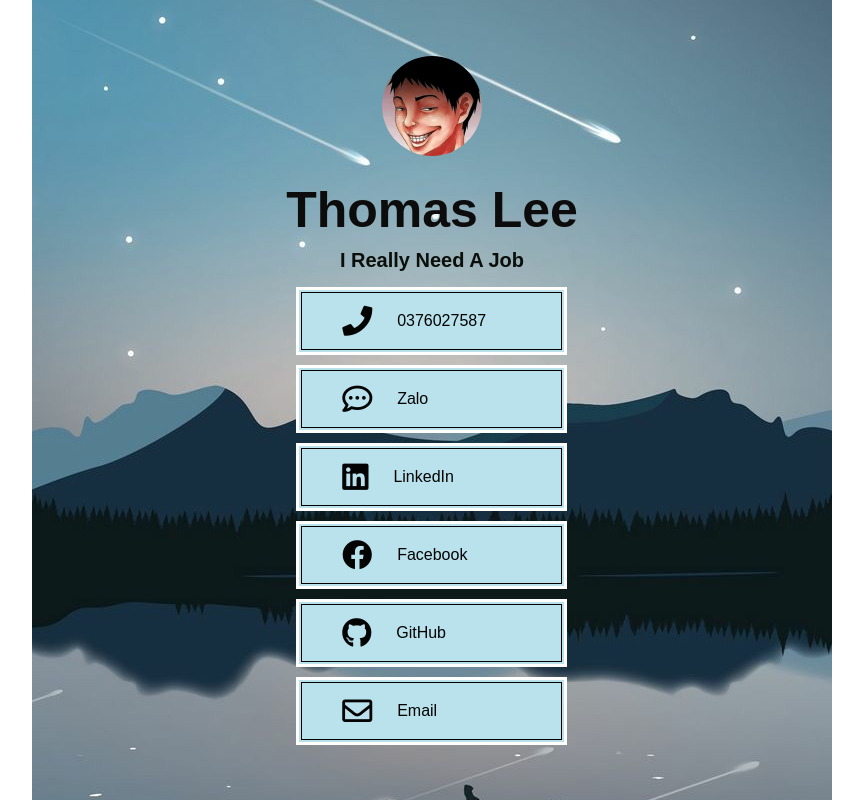
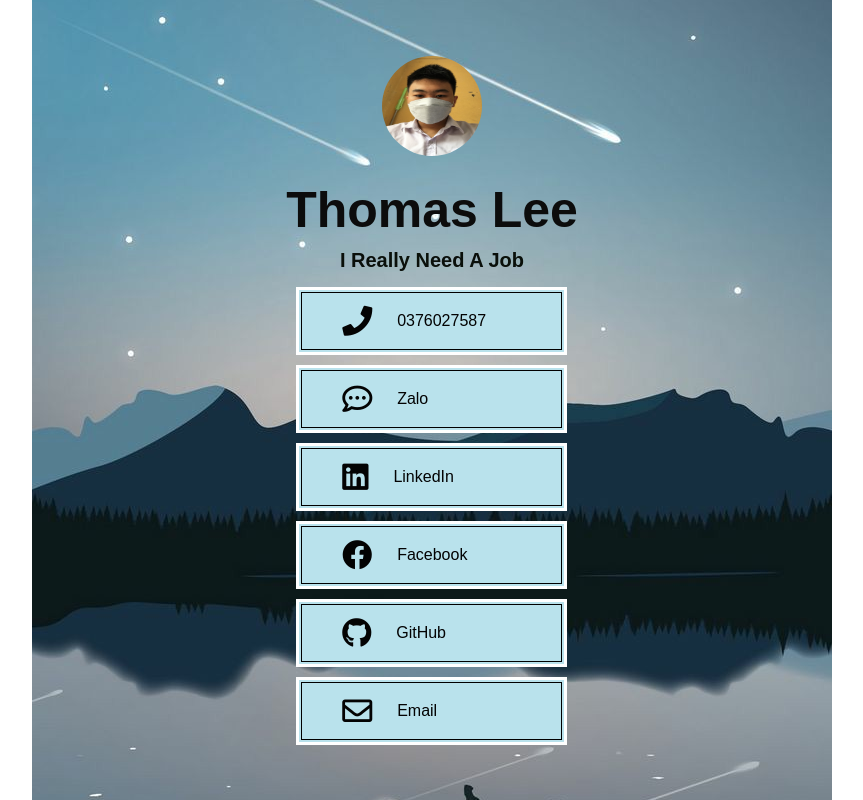
Before and after one commit to letienson987/contactme, a plain HTML site: page index.html in a window 1280 px wide. Shown: the whole page, without its empty margins (208-1071 px from the left). Drawn offline with Linux system fonts and the light colour scheme.

Commit message:
Update index.html
update avatar

```diff
--- a/index.html
+++ b/index.html
@@ -11,7 +11,7 @@
 </head>
 <body>
     <div class="container">
-        <img src="avatar.png" alt="">
+        <img src="869CB012-08D3-4F19-87CE-EA910E8A994E.jpeg" alt="avatar">
         <div class="context">
             <h1>Thomas Lee</h1>
             <a href="https://www.notion.so/Lee-Tien-Son-84a165483b864862a8fea60ee87bb624"><p>I really need a job</p> </a>
```
